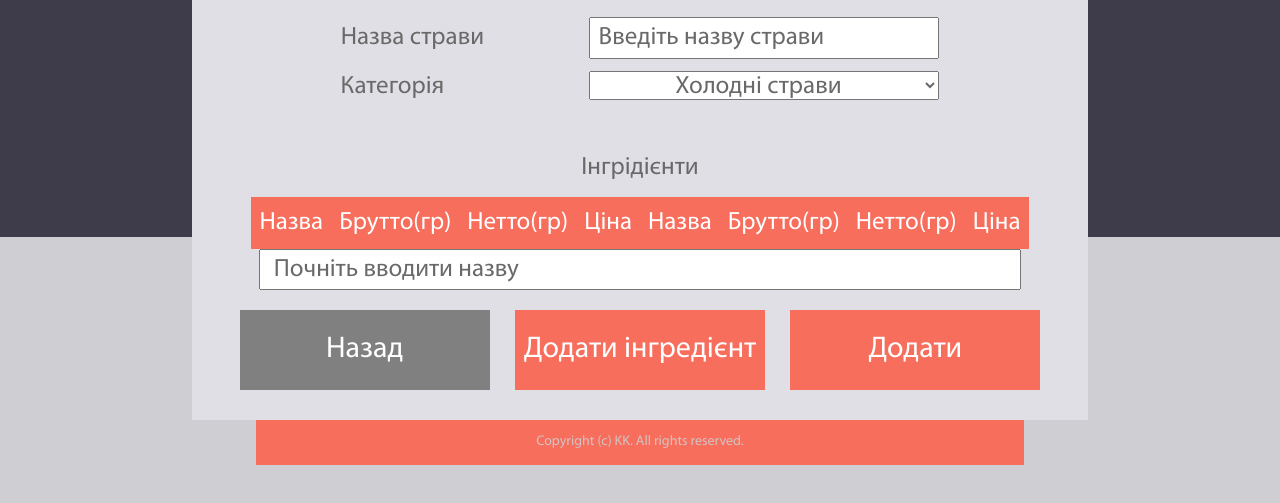
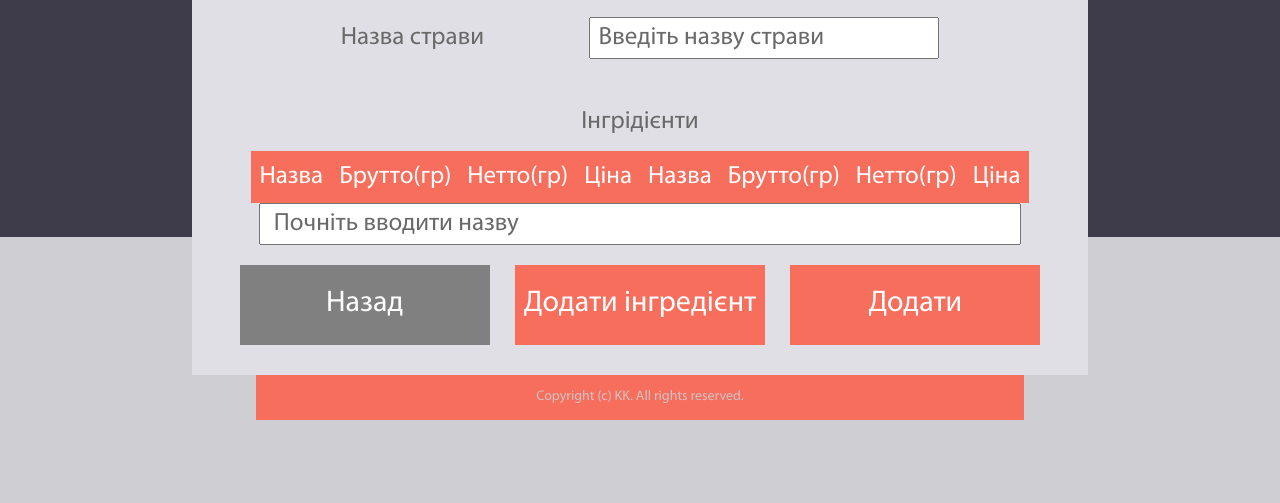
Before and after one commit to Darina77/Calculation, a plain HTML site: page src/main/webapp/testPage.html in a window 1280 px wide. Shown: the part 243-746 px from the top of the page. Drawn offline with nearby package versions, Linux system fonts and the light colour scheme.

Commit message:
Update testPage.html

```diff
--- a/src/main/webapp/testPage.html
+++ b/src/main/webapp/testPage.html
@@ -30,27 +30,7 @@
             <input type="text" value=" Введіть назву страви" class="text" id="text"  required pattern="^[а-яА-Я\s]+$"><br>
                   </p>
 
-             <p>Категорія
-             <pr class="OptionSpace"></pr>
-             <select class="Category" siz="3" id="category" required >
-            <option class="option" value="1" style="text-align:center">Холодні страви</option>
-            <option class="option" value="2">Страви з сільсько-господарської птиці, пернатої дичі та кролика</option>
-            <option class="option" value="3">Соуси</option>
-                <option  class="option"value="4">Супи</option>
-            <option  class="option"value="5">Страви з риби морепродуктів і раків</option>
-            <option class="option" value="6">Страви з м'яса та м'ясних виробів</option>
-                <option class="option" value="7">Страви з картоплі овочів та грибів</option>
-            <option class="option" value="8">Солодкі страви</option>
-            <option class="option" value="9">Страви з творогу</option>
-                <option class="option"  value="10">Страви з макаронних виробів</option>
-            <option class="option" value="11">Гарніри</option>
-            <option class="option" value="12">Страви з бобових</option>
-                <option class="option" value="13">Страви з круп</option>
-            <option class="option" value="14">Борошняні вироби</option>
-            <option class="option" value="15">Страви з яєць</option>
-                <option  class="option" value="16">Напої</option>
-          </select>
-                 </p>
+
              <br>
              <p>Інгрідієнти</p>
 
```
